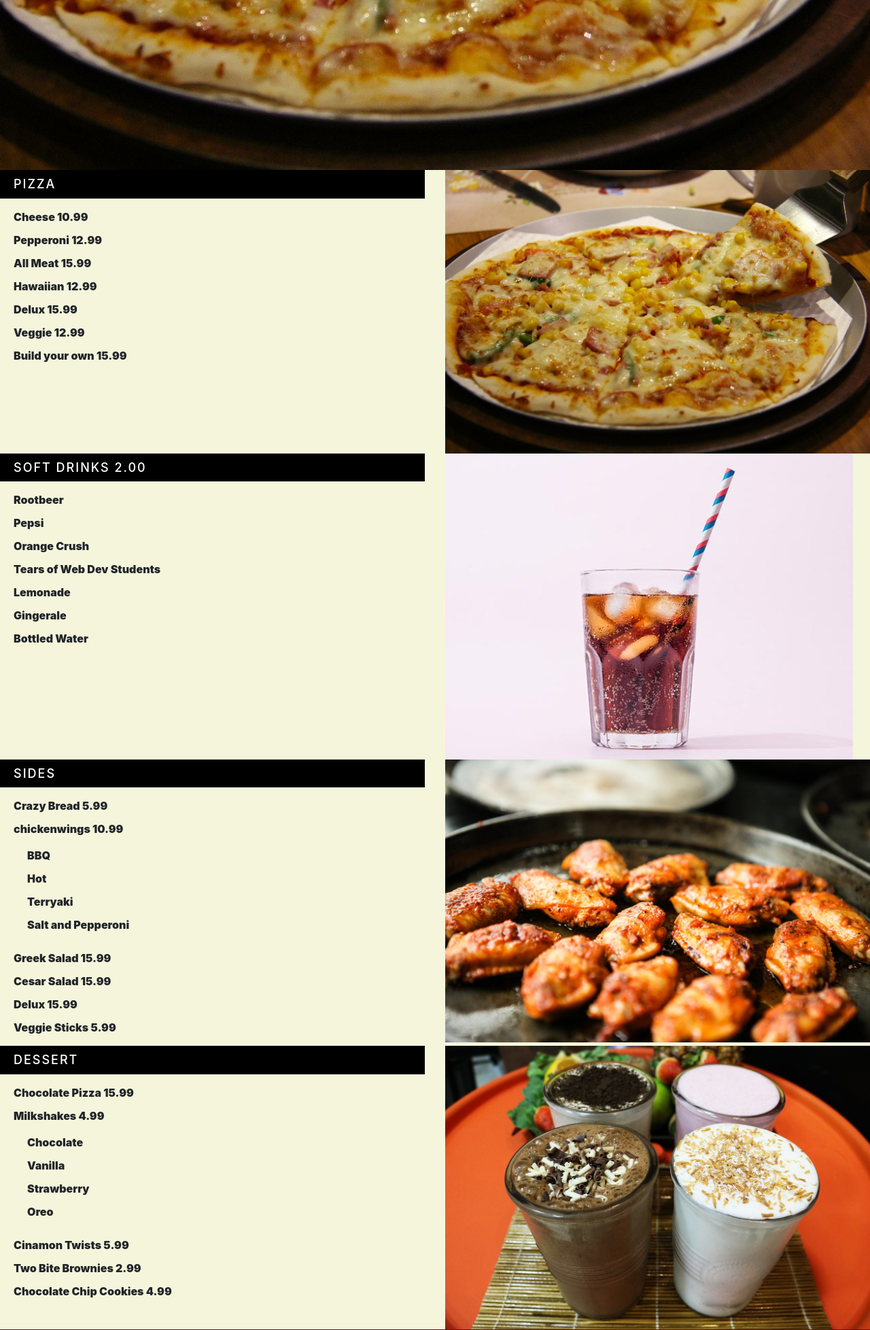
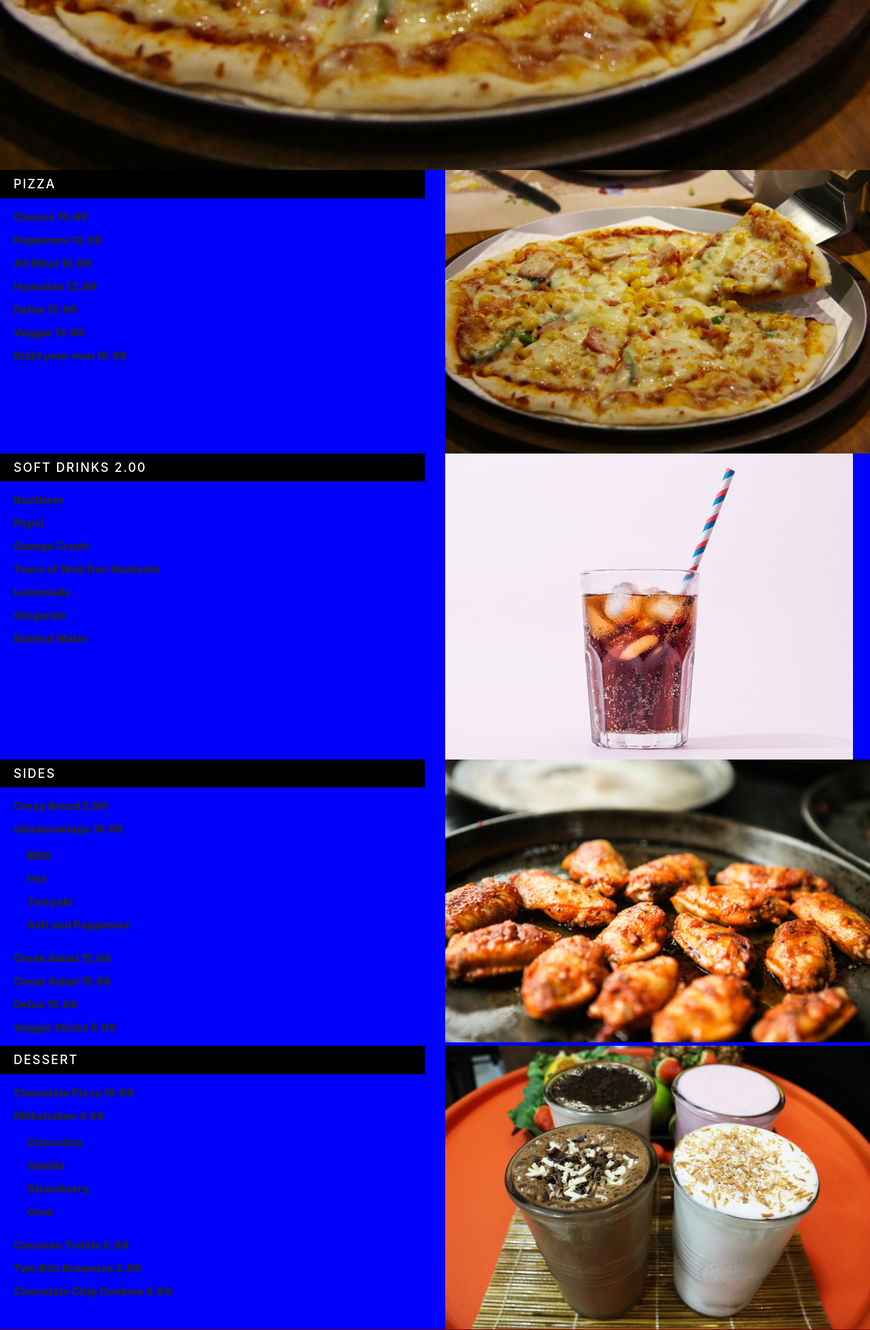
Before and after one commit to allysonnason/okotoksPizza, a PHP site: page /menu.html in a window 1280 px wide. Shown: the part 934-2890 px from the top of the page at 68% size. Run offline with PHP 8.4, Linux system fonts and the light colour scheme.

Commit message:
procfile

```diff
--- a/css/menu.css
+++ b/css/menu.css
@@ -4,7 +4,7 @@
   margin: 0; }
 
 body {
-  background-color: beige;
+  background-color: blue;
   margin: 0;
   padding: 0;
   width: 100vw;
```
Also changed, not shown: 1 other file.
